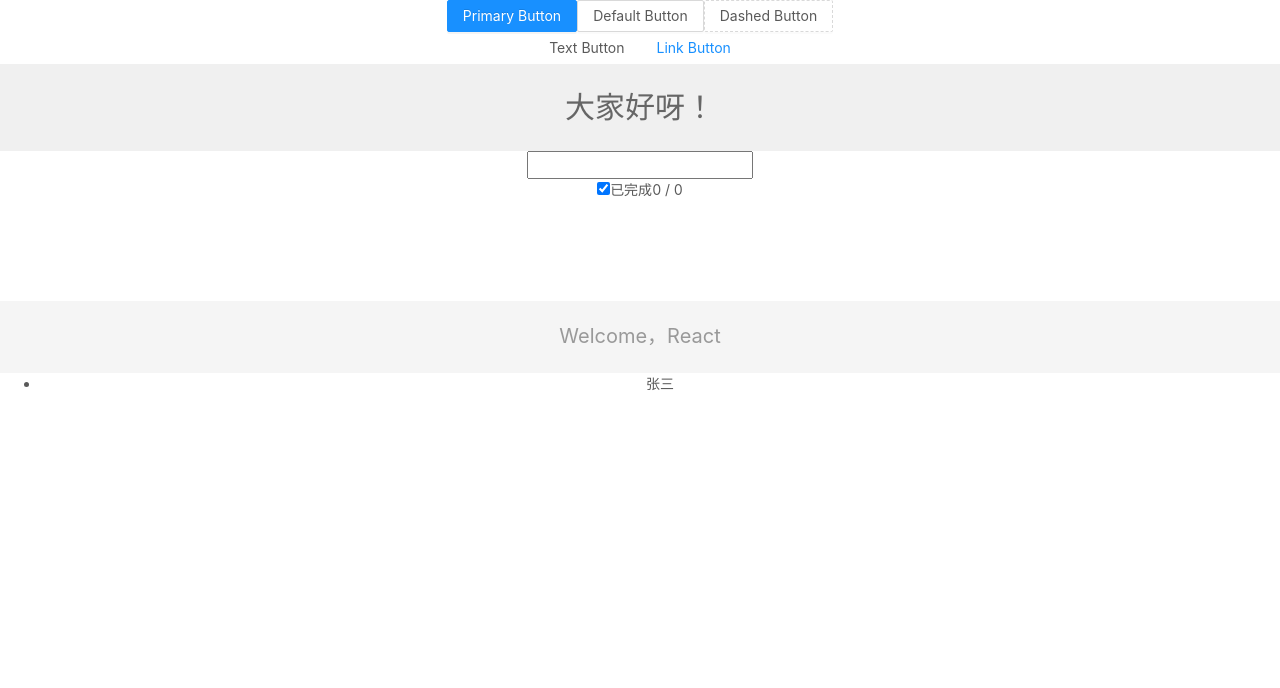
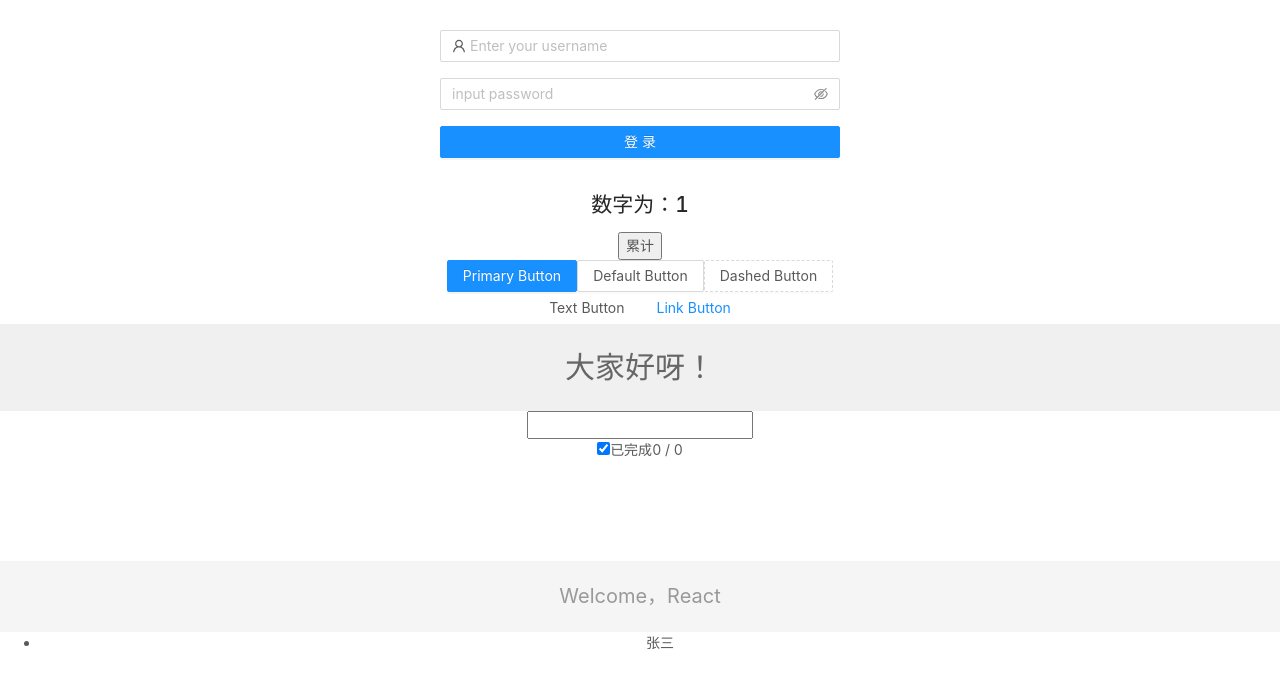
Before and after one commit to design510/hello-react, a React (Create React App) app: page / in a window 1280 px wide. Shown: the top 688 px of the page. Built offline with nearby package versions, Linux system fonts and the light colour scheme.

Commit message:
添加login

```diff
--- a/src/App.js
+++ b/src/App.js
@@ -4,11 +4,15 @@ import { Button } from 'antd';
 import Welcome from "./components/Welcome";
 import Hello from "./components/Hello";
 import Container from "./components/TodoList/Container";
+import HelloToOne from "./components/FuncComponent";
+import Login from "./pages/Login"
 
 export default class App extends Component {
   render() {
     return (
       <div className="App">
+        <Login></Login>
+        <HelloToOne></HelloToOne>
         <Button type="primary">Primary Button</Button>
         <Button>Default Button</Button>
         <Button type="dashed">Dashed Button</Button>
--- /dev/null
+++ b/src/components/FuncComponent/index.jsx
@@ -0,0 +1,18 @@
+import React, {useState, useEffect} from 'react'
+
+export default function HelloToOne() {
+  const [num, setNum] = useState(1)
+
+  const addNum = () => {
+    // setNum(num + 1)  // 新值覆盖初始值
+    setNum((num) => num + 1)  // 新值覆盖旧值
+  }
+  return (
+    <>
+      <h2>数字为：{num}</h2>
+      <div>
+        <button onClick={addNum}>累计</button>
+      </div>
+    </>
+  )
+}
--- a/src/index.js
+++ b/src/index.js
@@ -1,5 +1,6 @@
 import React from 'react';
 import ReactDOM from 'react-dom/client';
+import {BrowserRouter} from 'react-router-dom'
 import './index.css';
 import App from './App';
 import reportWebVitals from './reportWebVitals';
@@ -7,7 +8,9 @@ import reportWebVitals from './reportWebVitals';
 const root = ReactDOM.createRoot(document.getElementById('root'));
 root.render(
   <React.StrictMode>
-    <App />
+    <BrowserRouter>
+      <App />
+    </BrowserRouter>
   </React.StrictMode>
 );
 
--- /dev/null
+++ b/src/pages/Login/index.jsx
@@ -0,0 +1,35 @@
+import React, { Component } from "react";
+import { Input, Button, Space } from "antd";
+import { UserOutlined } from '@ant-design/icons';
+import './index.less'
+
+export default class Login extends Component {
+
+  state = {userName: '', password: ''}
+
+  handlerSubmit = () => {
+    console.log(this.state)
+  }
+
+  render() {
+    const {userName, password} = this.state
+    return (
+      <div className="login-wrapper">
+        <Space direction="vertical" size="middle" style={{width: '100%'}}>
+          <Input
+            placeholder="Enter your username"
+            prefix={<UserOutlined className="site-form-item-icon" />}
+            value={userName}
+            onChange={(e) => this.setState({userName: e.target.value})}
+          />
+          <Input.Password
+            placeholder="input password"
+            value={password}
+            onChange={(e) => this.setState({password: e.target.value})}
+          />
+          <Button type="primary" className="submit-btn" onClick={this.handlerSubmit}>登录</Button>
+        </Space>
+      </div>
+    );
+  }
+}
--- /dev/null
+++ b/src/pages/Login/index.less
@@ -0,0 +1,7 @@
+.login-wrapper{
+    width: 400px;
+    margin: 30px auto;
+}
+.submit-btn{
+    width: 100%;
+}
```
